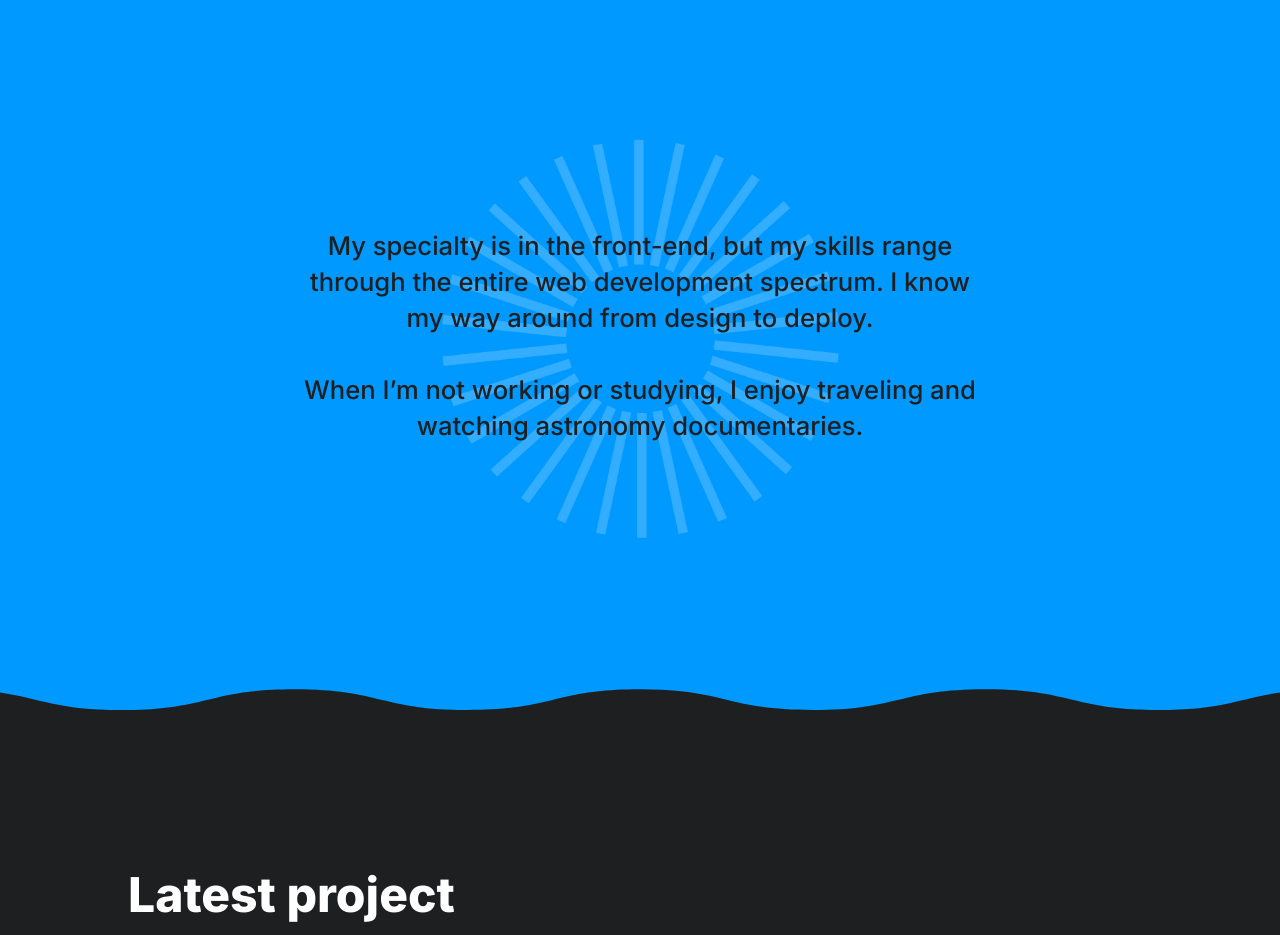
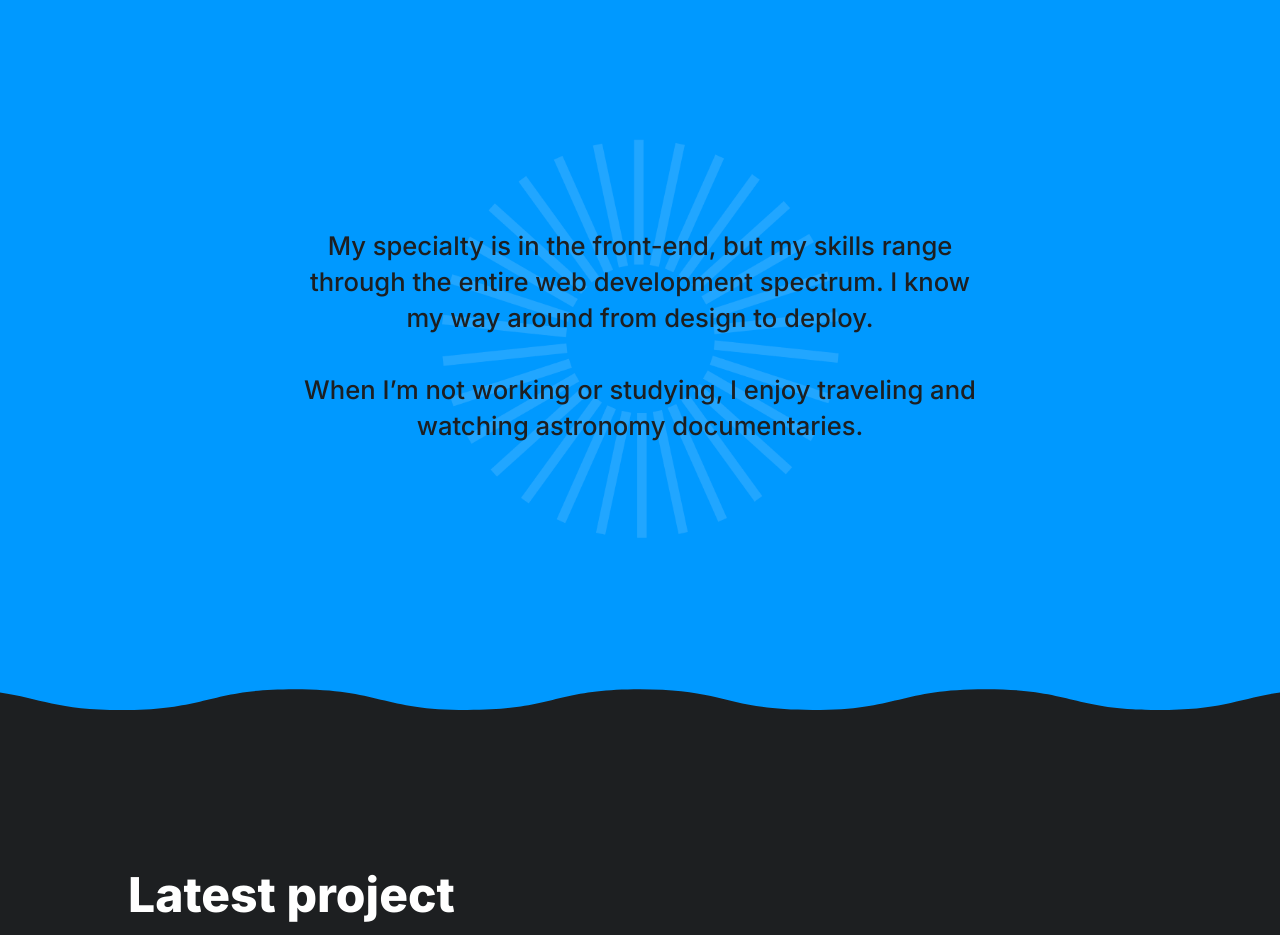
Before and after one commit to henriquebuzon/my-website, a website built with Vite: page index.html in a window 1280 px wide. Shown: the part 780-1715 px from the top of the page. Built offline with nearby package versions, Linux system fonts and the light colour scheme.

Commit message:
Decreased sun image opacity

```diff
--- a/style.css
+++ b/style.css
@@ -116,7 +116,7 @@ footer,
 
 .sun {
   width: 300px;
-  opacity: 20%;
+  opacity: 13%;
 }
 
 @media (min-width: 900px) {
```
